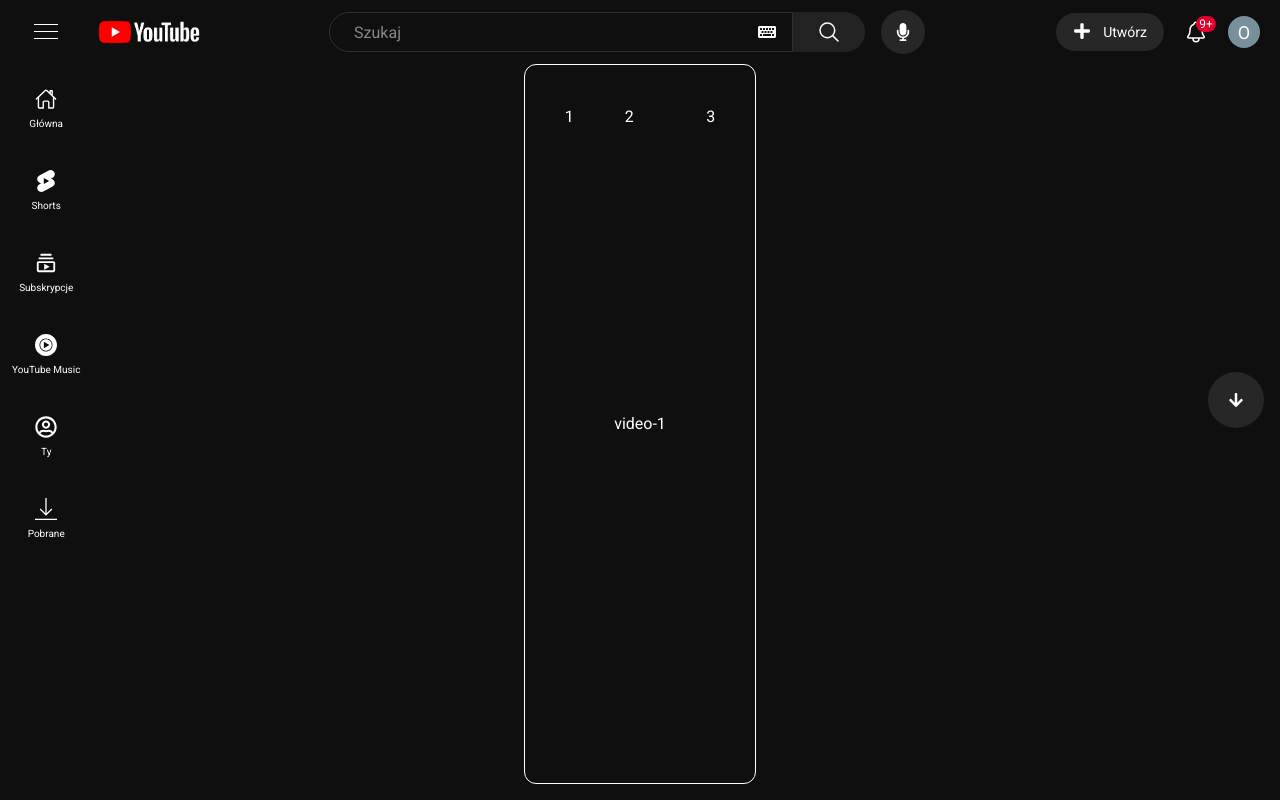
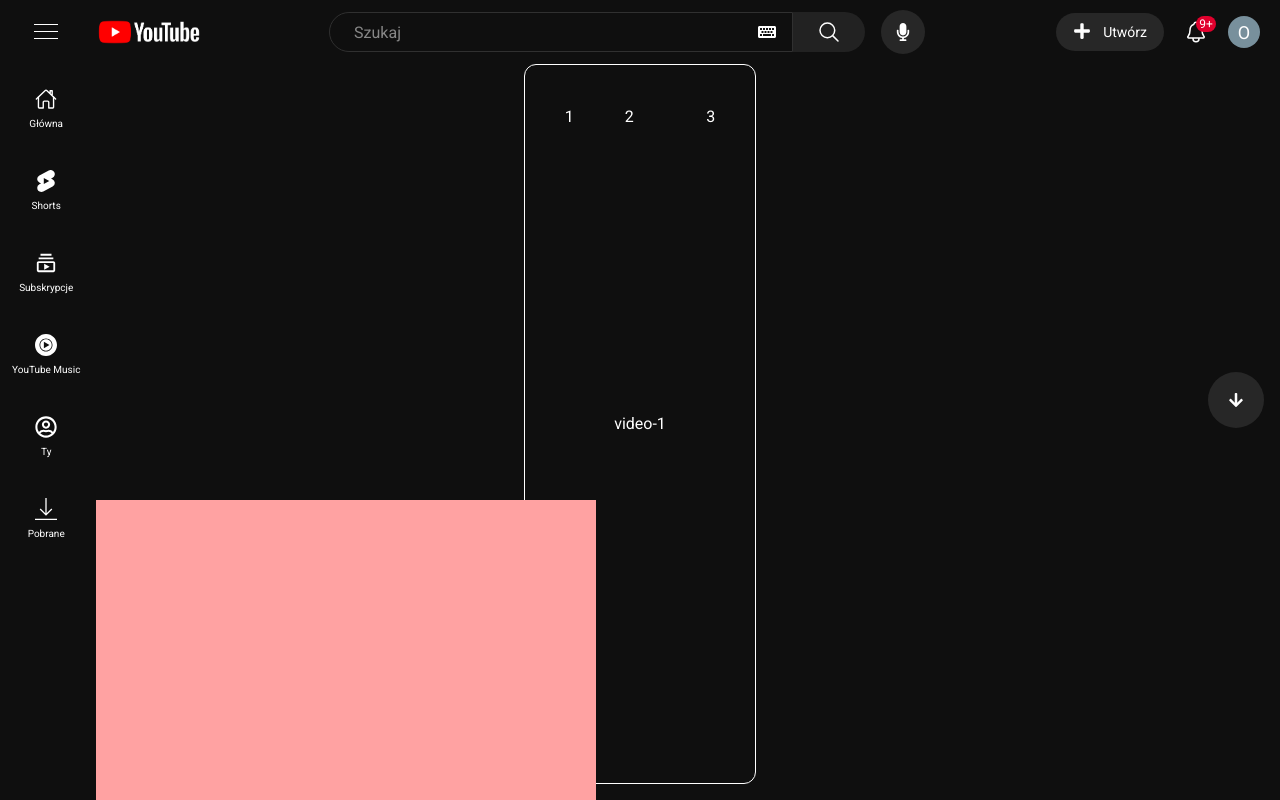
Before and after one commit to d3c1s1v3/youtube-shorts-clone, a Next.js app: page /shorts in a window 1280 px wide. Built offline with nearby package versions, Linux system fonts and the light colour scheme.

Commit message:
working on video profile description, mocking video lazy loading

```diff
--- a/src/components/video-slider/VideoSlideControls.tsx
+++ b/src/components/video-slider/VideoSlideControls.tsx
@@ -21,8 +21,8 @@ const VideoSlideControls = ({
 
   const showPrevTooltip = prevTooltip.tooltip.isVisible;
   const showNextTooltip = nextTooltip.tooltip.isVisible;
+  const scrolled = current > 0;
 
-  const scrolled = current > 0;
   const buttonClasses = `w-14 h-14 bg-overlay-light p-4 rounded-full flex items-center justify-center`;
   const scrollButtonAnimation = scrolled
     ? "-translate-y-20"
--- a/src/components/video-slider/VideoSlider.tsx
+++ b/src/components/video-slider/VideoSlider.tsx
@@ -6,10 +6,10 @@ import { Video } from "@/components";
 import { SUGGESTIONS } from "@/constants";
 
 const VideoSlider = () => {
-  const { current, prev, next } = useVideo();
+  const { current, nextVideo, handlePrev, handleNext } = useVideo();
 
   return (
-    <div className="relative flex justify-center items-center w-full h-screen overflow-hidden">
+    <div className="relative flex justify-center items-center pl-24 w-full h-screen overflow-hidden">
       <div
         className="top-0 left-0 absolute w-full h-full transition-transform duration-300"
         style={{
@@ -17,13 +17,21 @@ const VideoSlider = () => {
           transitionTimingFunction: "cubic-bezier(0.7, 0.01, 0.3, 0.9)",
         }}
       >
-        {SUGGESTIONS.slice(0.5).map(({ label }) => (
-          <div className="flex justify-center items-center h-full" key={label}>
+        {SUGGESTIONS.slice(0, nextVideo).map(({ label }) => (
+          <div
+            className="relative flex justify-center items-center h-full"
+            key={label}
+          >
             <Video label={label} />
+            <div className="bottom-0 left-24 absolute bg-red-300 w-[500px] h-[300px]"></div>
           </div>
         ))}
       </div>
-      <VideoSlideControls current={current} prev={prev} next={next} />
+      <VideoSlideControls
+        current={current}
+        prev={handlePrev}
+        next={handleNext}
+      />
     </div>
   );
 };
--- a/src/hooks/useVideo.ts
+++ b/src/hooks/useVideo.ts
@@ -11,12 +11,18 @@ const useVideo = () => {
 
   const coolDownRef = useRef(false);
 
-  const prev = useCallback(() => {
+  const nextVideo = current + 1;
+
+  useEffect(() => {
+    console.log(nextVideo);
+  }, [current]);
+
+  const handlePrev = useCallback(() => {
     if (current === 0) return;
     setCurrent((c) => Math.min(c - 1, current));
   }, [current]);
 
-  const next = useCallback(() => {
+  const handleNext = useCallback(() => {
     if (current === LAST_VIDEO) return;
     setCurrent((c) => Math.min(c + 1, LAST_VIDEO));
   }, [current]);
@@ -25,14 +31,14 @@ const useVideo = () => {
     (e: WheelEvent) => {
       if (coolDownRef.current) return;
       if (Math.abs(e.deltaY) < SCROLL_THRESHOLD) return;
-      if (e.deltaY > 0) next();
-      if (e.deltaY < 0) prev();
+      if (e.deltaY > 0) handleNext();
+      if (e.deltaY < 0) handlePrev();
       coolDownRef.current = true;
       setTimeout(() => {
         coolDownRef.current = false;
       }, SCROLL_COOLDOWN);
     },
-    [prev, next]
+    [handlePrev, handleNext]
   );
 
   useEffect(() => {
@@ -42,8 +48,9 @@ const useVideo = () => {
 
   return {
     current,
-    prev,
-    next,
+    nextVideo,
+    handlePrev,
+    handleNext,
     handleWheel,
   };
 };
```
